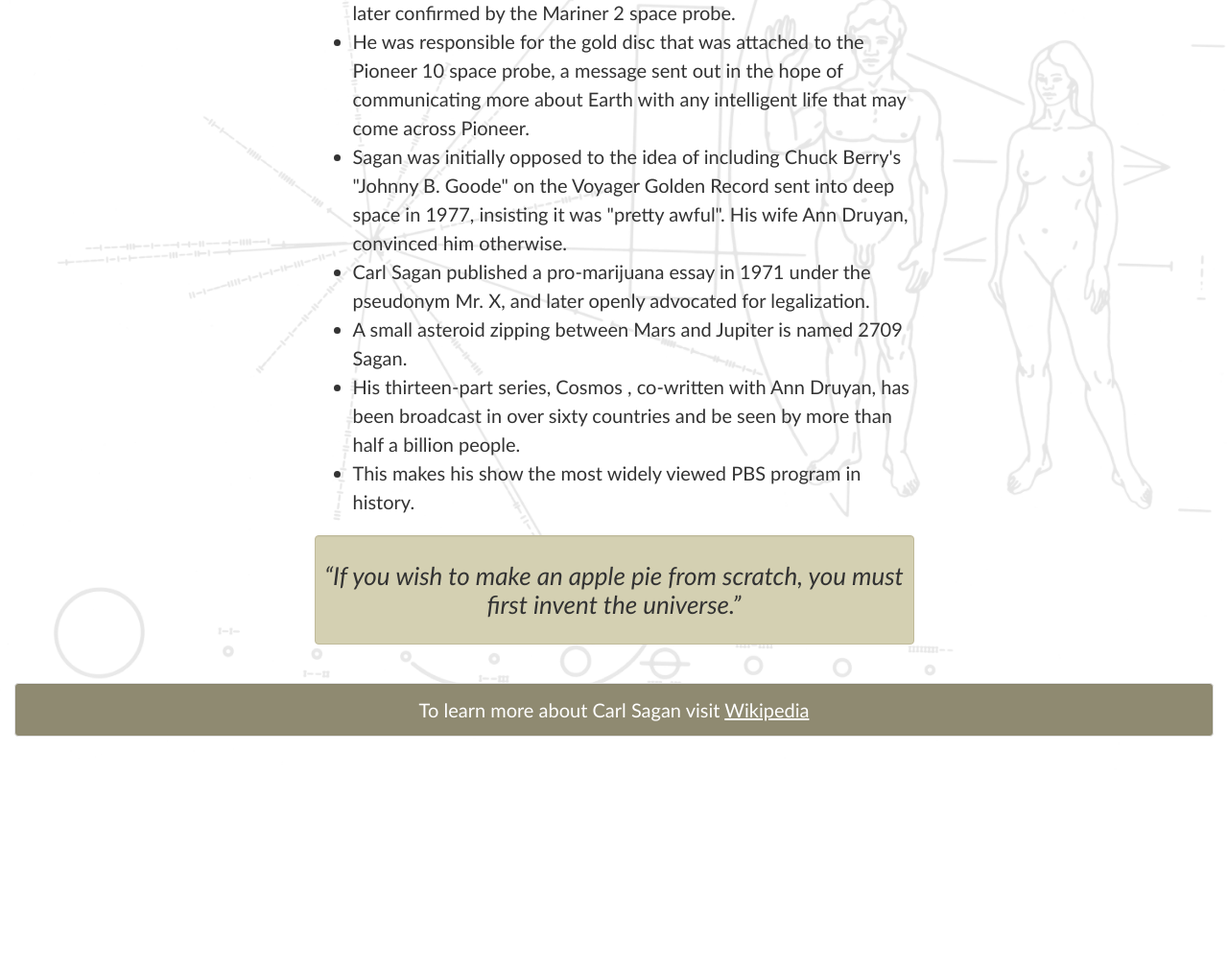
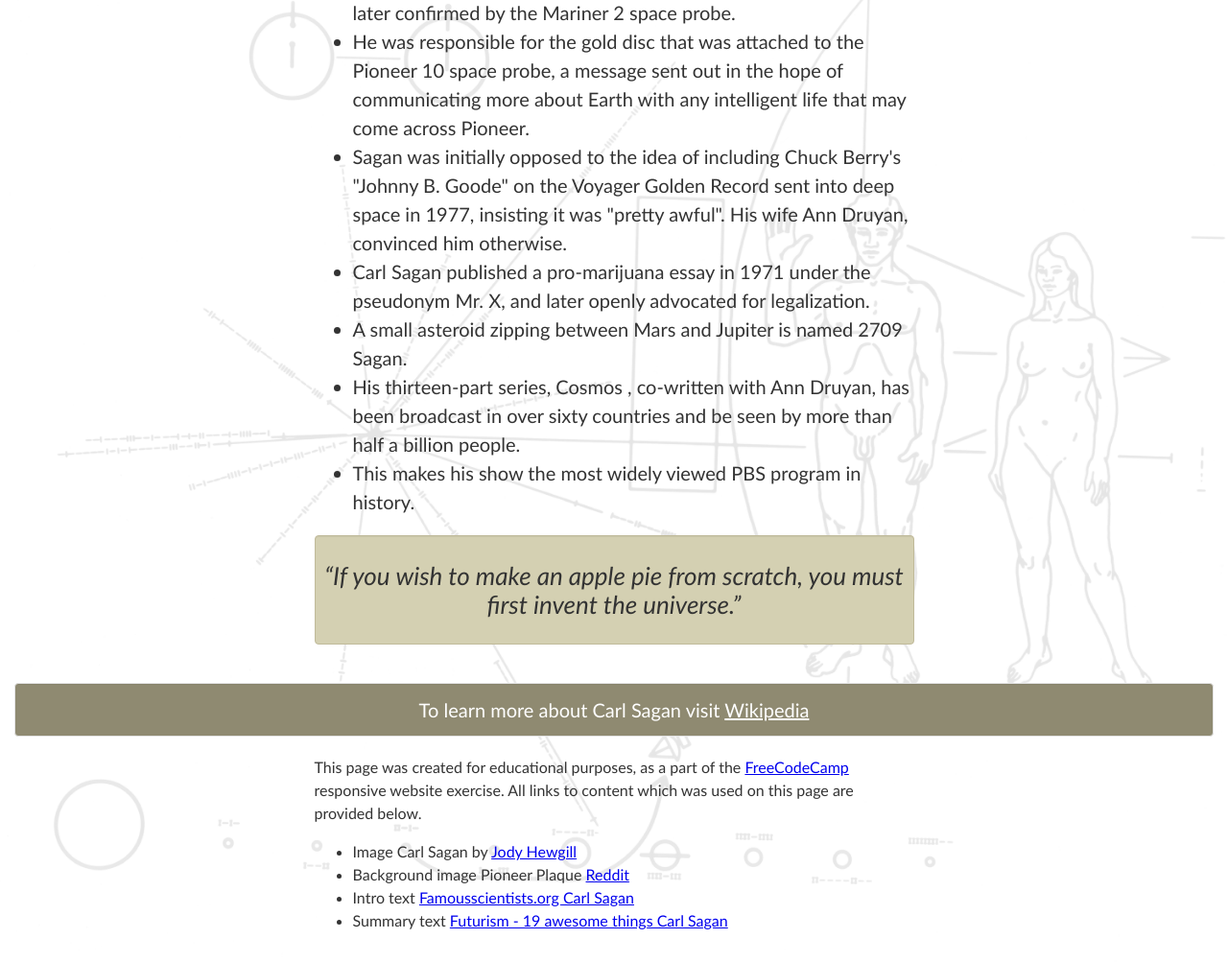
Before and after one commit to Kookgek/fcc-tribute, a plain HTML site: page index.html in a window 1280 px wide. Shown: the part 1841-2844 px from the top of the page at 96% size. Before the commit the page ends 2644 px from the top, so only its background shows below. Drawn offline with Linux system fonts and the light colour scheme.

Commit message:
added sources

```diff
--- a/index.html
+++ b/index.html
@@ -53,5 +53,14 @@
     <footer>
         <p>To learn more about Carl Sagan visit <a id="tribute-link" href="https://en.wikipedia.org/wiki/Carl_Sagan" target="_blank" style="color:#fff">Wikipedia</a></p>
     </footer>
-    </body>
+    <div id="sources">
+        <p>This page was created for educational purposes, as a part of the <a href="https://www.freecodecamp.org/" target="_blank">FreeCodeCamp</a> responsive website exercise. All links to content which was used on this page are provided below.</p>
+        <ul>
+            <li>Image Carl Sagan by <a href="http://jodyhewgill.com/editorials/#itemId=586d5c556b8f5b6deb489a3e" target="_blank">Jody Hewgill</a></li>
+            <li>Background image Pioneer Plaque <a href="https://www.reddit.com/r/interestingasfuck/comments/bn2leo/the_pioneer_plaque_on_the_pioneer_10_and_11/" target="_blank">Reddit</a></li>
+            <li>Intro text <a href="https://www.famousscientists.org/carl-sagan/" target="_blank">Famousscientists.org Carl Sagan</a></li>
+            <li>Summary text <a href="https://futurism.com/19-awesome-things-carl-sagan-cosmos" target="_blank">Futurism - 19 awesome things Carl Sagan</a></li>
+        </ul>
+    </div>
+</body>
 </html>
--- a/style.css
+++ b/style.css
@@ -5,7 +5,6 @@ body {
 	padding: 15px;
     margin-right: auto;
 	margin-left: auto;
-
 	font-family: Calibri, Arial, sans-serif;
 	color: #333;
 	background-image: url('images/voyager.png');
@@ -89,5 +88,13 @@ footer p {
 	border-radius: 4px;
 	box-shadow: inset 0 1px 1px rgba(0,0,0,.05);
 	margin: 40px 0 20px;
+}
 
+#sources {
+
+	padding:0 20px;
+	margin:auto;
+	width: 50%;
+	font-size: 16px;
+	line-height: 1.5em;
 }
```
Lines whose indentation alone changed are shown as unchanged.
